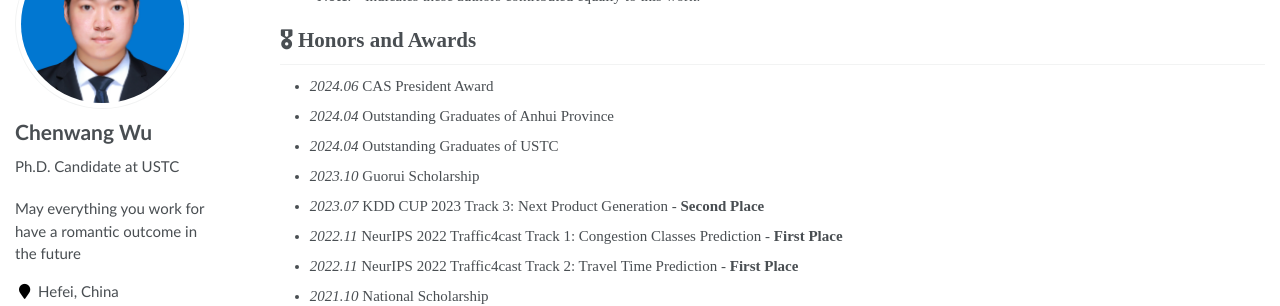
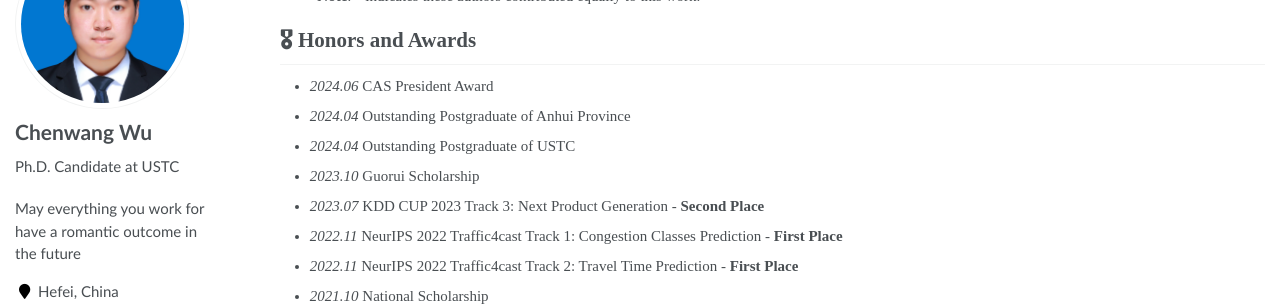
Before and after one commit to Daftstone/Daftstone.github.io, a Jekyll site: the page built from _pages/about.md, in a window 1280 px wide and 900 px high, scrolled down 1092 px. Shown: the part 152-458 px from the top of the window. Built offline with Jekyll 4.4.1, drawn with Linux system fonts in a browser that asks for light colours.

Commit message:
Update about.md

```diff
--- a/_pages/about.md
+++ b/_pages/about.md
@@ -50,8 +50,8 @@ My research interests include data mining, especially on recommender System Secu
 
 # 🎖 Honors and Awards
 - *2024.06* CAS President Award
-- *2024.04* Outstanding Graduates of Anhui Province
-- *2024.04* Outstanding Graduates of USTC
+- *2024.04* Outstanding Postgraduate of Anhui Province
+- *2024.04* Outstanding Postgraduate of USTC
 - *2023.10* Guorui Scholarship
 - *2023.07* KDD CUP 2023 Track 3: Next Product Generation - **Second Place**
 - *2022.11* NeurIPS 2022 Traffic4cast Track 1: Congestion Classes Prediction - **First Place**
```
